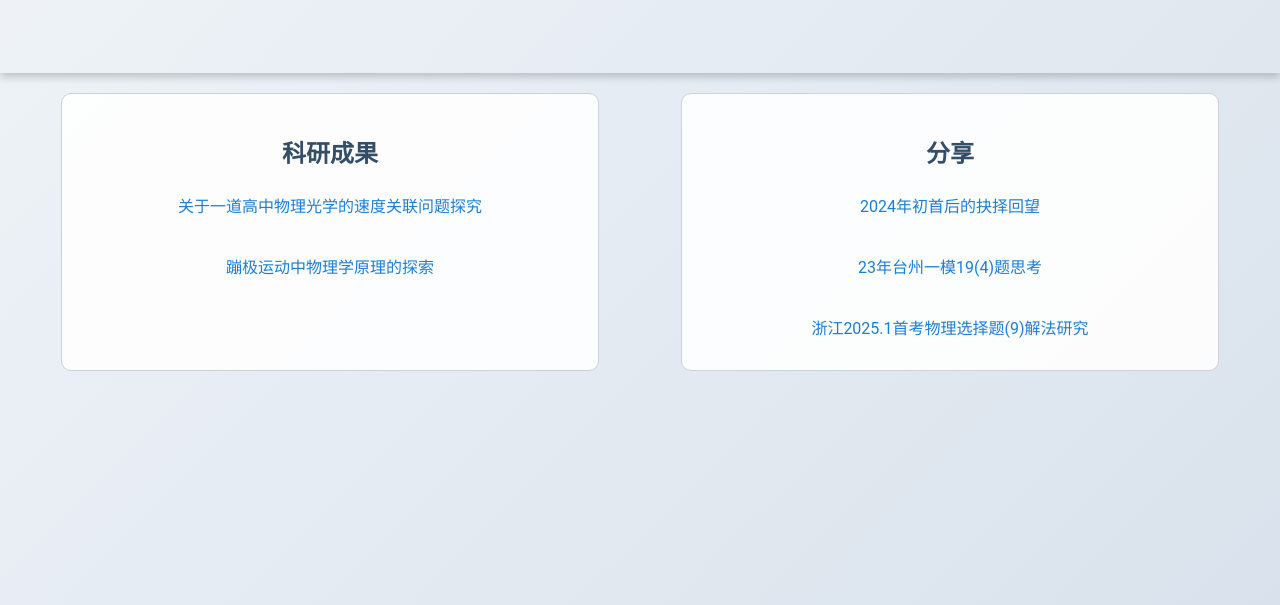
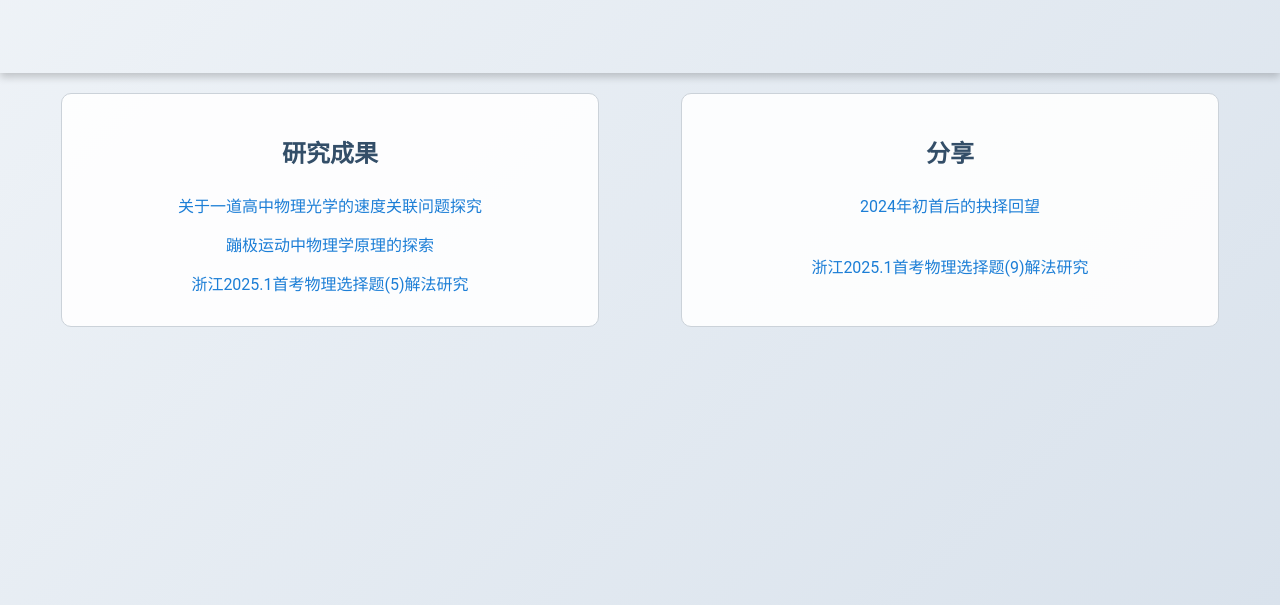
Before and after one commit to github-sjz-ui/github-sjz-ui.github.io, a plain HTML site: page index.html in a window 1280 px wide. Shown: the part 195-800 px from the top of the page. Drawn offline with Linux system fonts and the light colour scheme.

Commit message:
Update index.html

```diff
--- a/index.html
+++ b/index.html
@@ -96,16 +96,14 @@
     </div>
     <div class="content">
         <div class="section" id="research">
-            <h2>科研成果</h2>
+            <h2>研究成果</h2>
 <a href="关于一道高中物理光学的速度关联问题探究.pdf" class="color">关于一道高中物理光学的速度关联问题探究</a>
-<br>
 <a href="蹦极中的物理学.pdf" class="color">蹦极运动中物理学原理的探索</a>
+<a href="https://mp.weixin.qq.com/s/yy0MatMkLtT9tMFAoC4fPw?token=1362337335&lang=zh_CN" class="color">浙江2025.1首考物理选择题(5)解法研究</a>
         </div>
         <div class="section" id="sharing">
             <h2>分享</h2>
             <a href="https://mp.weixin.qq.com/s/S4JJrbXP6mrLFg3T0VvVcw" class="color">2024年初首后的抉择回望</a>
-<br>
-<a href="https://mp.weixin.qq.com/s/hHEHF0QGqKhCo2YjPid1ig" class="color">23年台州一模19(4)题思考</a>
 <br>
 <a href="https://mp.weixin.qq.com/s/Jdig6n5eLcI7-xviOs5zFg" class="color">浙江2025.1首考物理选择题(9)解法研究</a>
         </div>
```
